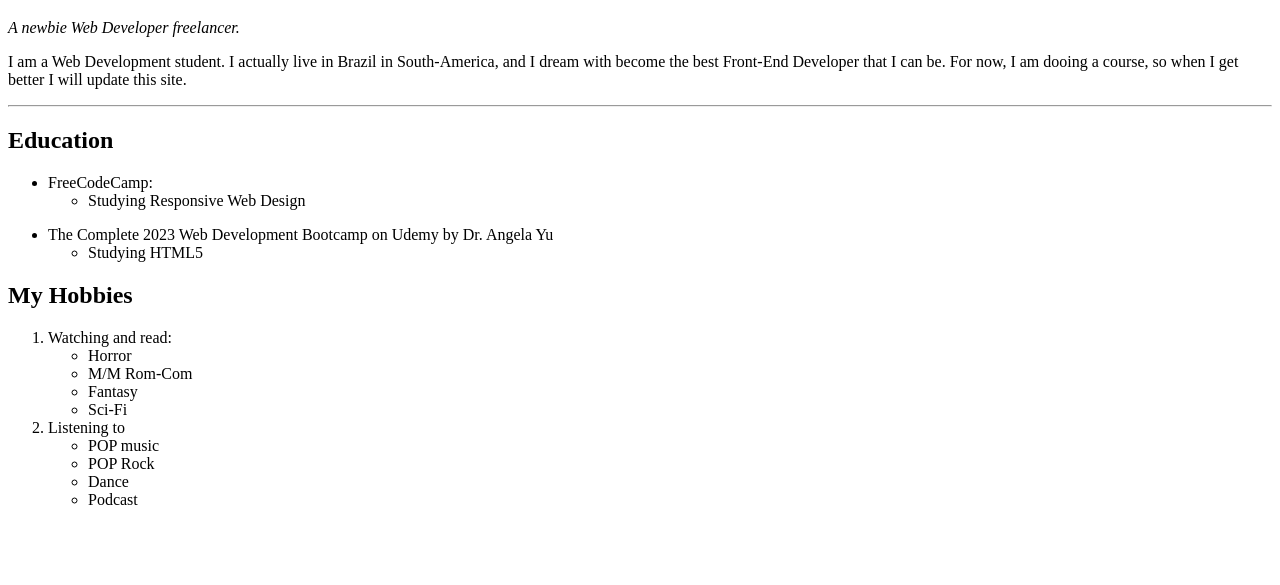
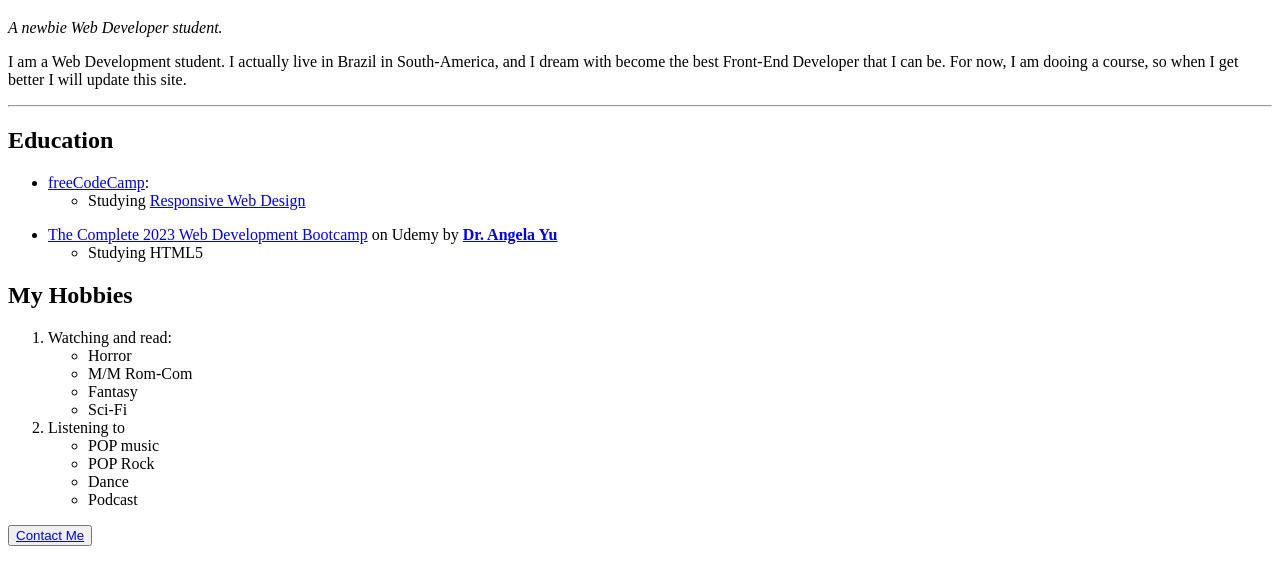
Before and after one commit to cleone-miranda/The-Complete-2023-Web-Development-Bootcamp2, a plain HTML site: page Web Developement/HTML - Personal Site/index.html in a window 1280 px wide. Shown: the part 173-758 px from the top of the page. Drawn offline with Linux system fonts and the light colour scheme.

Commit message:
19. HTML Links and Anchor Tags

```diff
--- a/Web Developement/HTML - Personal Site/index.html
+++ b/Web Developement/HTML - Personal Site/index.html
@@ -9,7 +9,7 @@
 <body>
     <img src="cleone-profile-picture.png" alt="Cleone profile picture">
     <h1>Cleone Antonio Miranda</h1>
-    <p><em>A newbie Web Developer freelancer.</em></p>
+    <p><em>A newbie Web Developer student.</em></p>
 
     <p>I am a Web Development student. I actually live in Brazil in South-America, and I dream with become the best
         Front-End Developer that I can be. For now, I am dooing a course, so when I get better I will update this site.
@@ -20,13 +20,13 @@
     <h2>Education</h2>
 
     <ul>
-        <li>FreeCodeCamp:</li>
+        <li><a href="https://www.freecodecamp.org">freeCodeCamp</a>:</li>
         <ul>
-            <li>Studying Responsive Web Design</li>
+            <li>Studying <a href="https://www.freecodecamp.org/learn/2022/responsive-web-design/">Responsive Web Design</a></li>
         </ul>
     </ul>
     <ul>
-        <li>The Complete 2023 Web Development Bootcamp on Udemy by Dr. Angela Yu</li>
+        <li><a href="https://www.udemy.com/course/the-complete-web-development-bootcamp/learn/lecture/12287450#overview">The Complete 2023 Web Development Bootcamp</a> on Udemy by <strong><a href="https://themuellenator.github.io">Dr. Angela Yu</a></strong></li>
         <ul>
             <li>Studying HTML5</li>
         </ul>
@@ -49,6 +49,10 @@
             <li>Podcast</li>
         </ul>
     </ol>
+
+    <button>
+        <a href="contact.html">Contact Me</a>
+    </button>
 </body>
 
 
```
Also changed, not shown: Web Developement/HTML - Personal Site/contact.html (added, +31 -0 lines), 1 other file.
